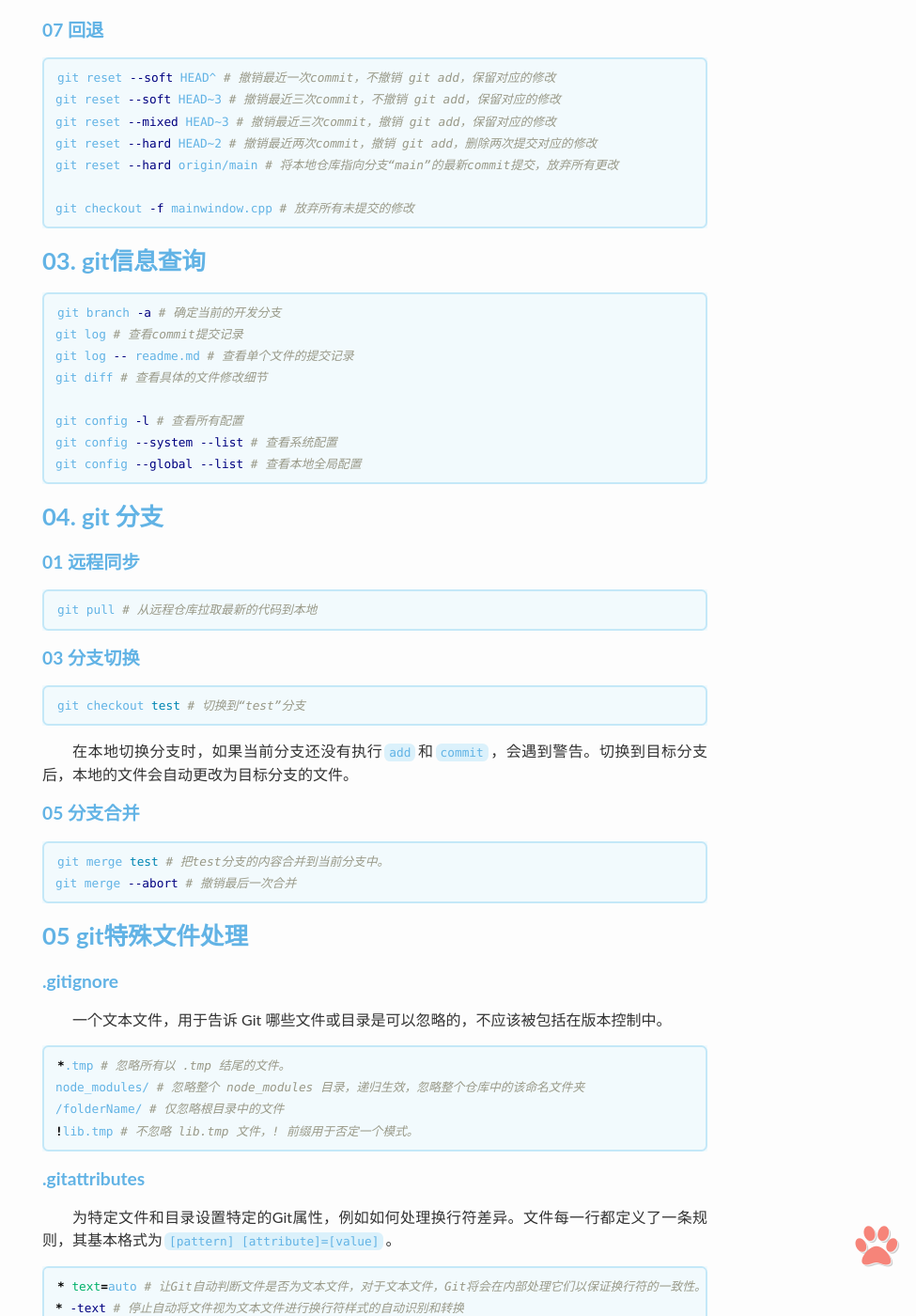
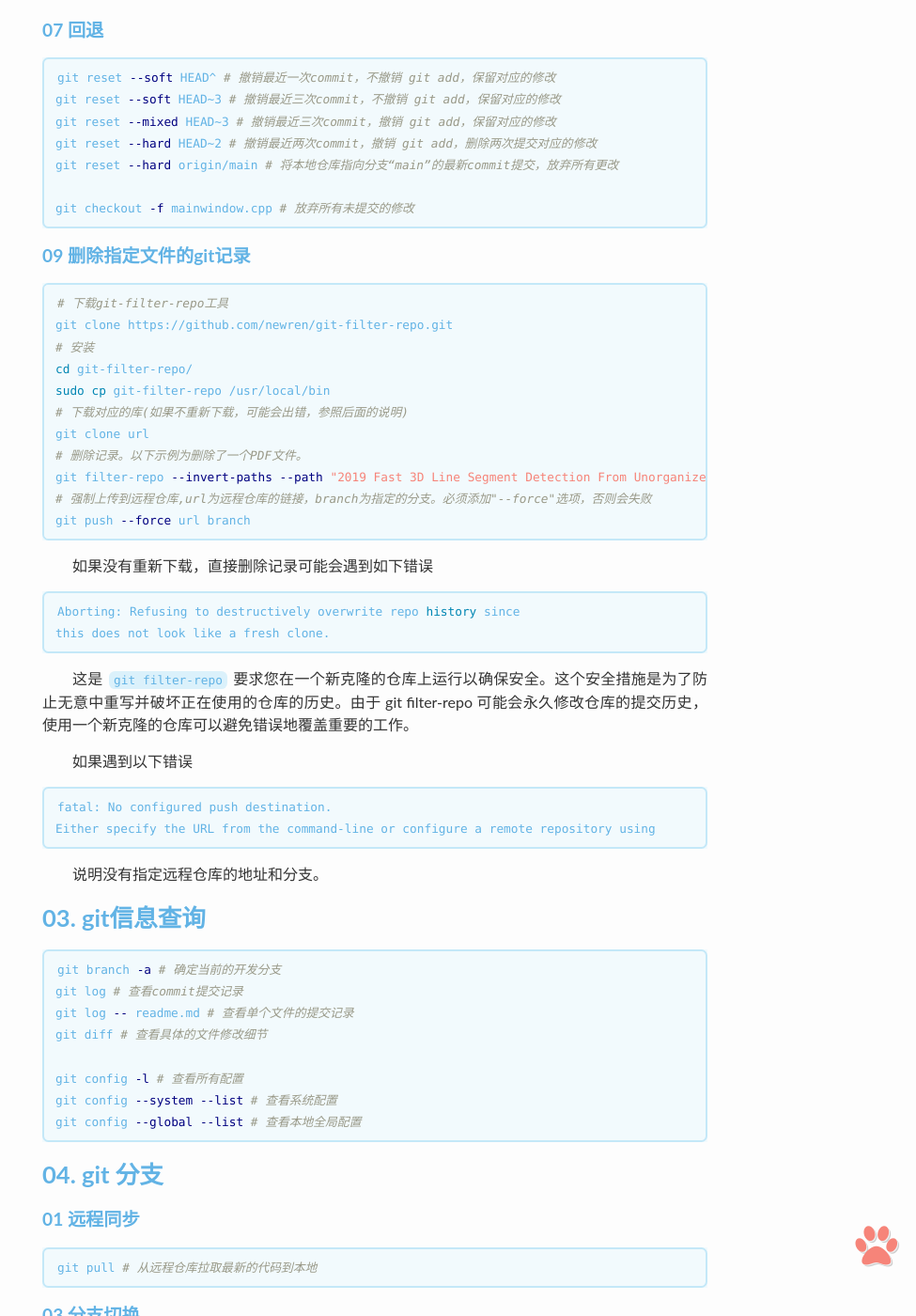
Before and after one commit to blue-stone-j/blue-stone-j.github.io, a Jekyll site: the page built from _posts/lib/2022-11-25-git-tools.md, in a window 1280 px wide and 1400 px high, scrolled down 1851 px. Shown: the whole window at 94% size, without its empty margins (305-1280 px from the left). Built offline with Jekyll 4.4.1, drawn with Linux system fonts in a browser that asks for light colours; comment, search, counter and statistics services are not loaded; some of the changed text lies outside the part shown.

Commit message:
add "delete git record of file"

````diff
--- a/_posts/lib/2022-11-25-git-tools.md
+++ b/_posts/lib/2022-11-25-git-tools.md
@@ -71,6 +71,34 @@ git reset --hard origin/main # 将本地仓库指向分支“main”的最新com
 
 git checkout -f mainwindow.cpp # 放弃所有未提交的修改
 ```
+
+##### 09 删除指定文件的git记录
+```bash
+# 下载git-filter-repo工具
+git clone https://github.com/newren/git-filter-repo.git
+# 安装
+cd git-filter-repo/
+sudo cp git-filter-repo /usr/local/bin
+# 下载对应的库(如果不重新下载，可能会出错，参照后面的说明)
+git clone url
+# 删除记录。以下示例为删除了一个PDF文件。
+git filter-repo --invert-paths --path "2019 Fast 3D Line Segment Detection From Unorganized Point Cloud.pdf"
+# 强制上传到远程仓库,url为远程仓库的链接，branch为指定的分支。必须添加"--force"选项，否则会失败
+git push --force url branch
+```
+如果没有重新下载，直接删除记录可能会遇到如下错误
+```bash
+Aborting: Refusing to destructively overwrite repo history since
+this does not look like a fresh clone.
+```
+这是 `git filter-repo` 要求您在一个新克隆的仓库上运行以确保安全。这个安全措施是为了防止无意中重写并破坏正在使用的仓库的历史。由于 git filter-repo 可能会永久修改仓库的提交历史，使用一个新克隆的仓库可以避免错误地覆盖重要的工作。
+
+如果遇到以下错误
+```bash
+fatal: No configured push destination.
+Either specify the URL from the command-line or configure a remote repository using
+```
+说明没有指定远程仓库的地址和分支。
 
 ### 03. git信息查询
 ```bash
````
Also changed, not shown: _posts/mechanic/2023-11-22-mechanic-base.md (+1 -1 lines).
